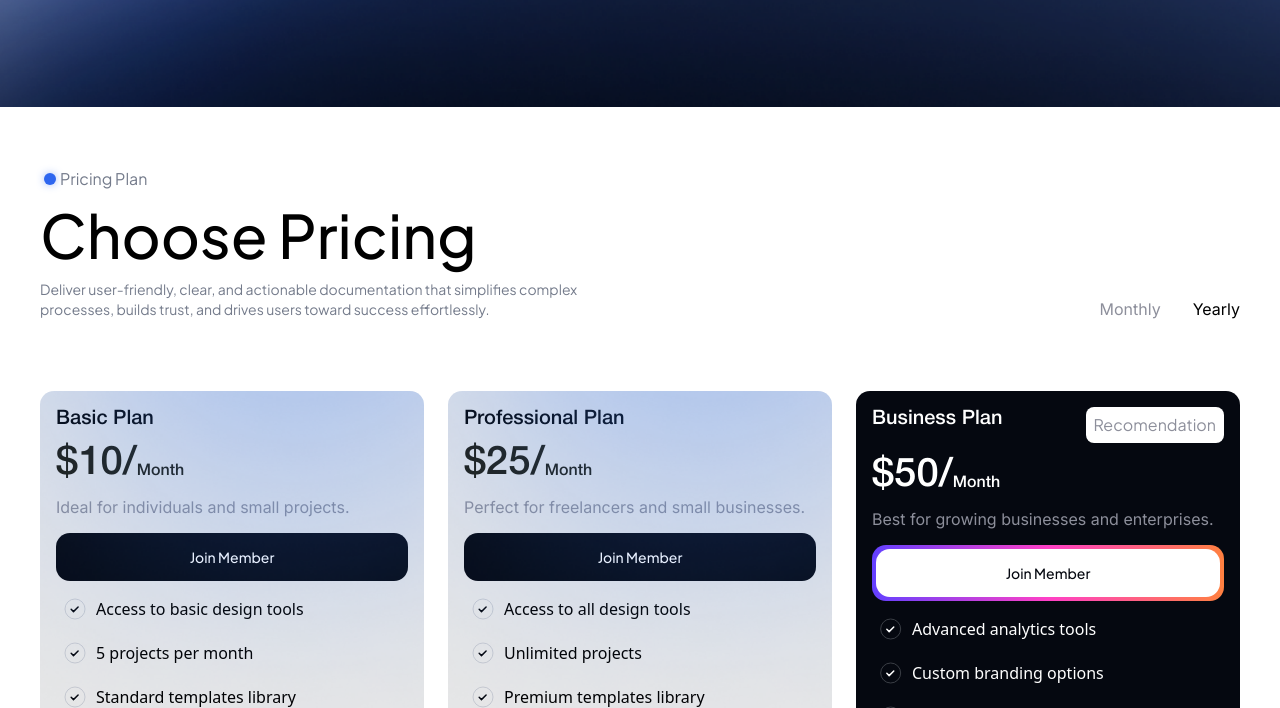
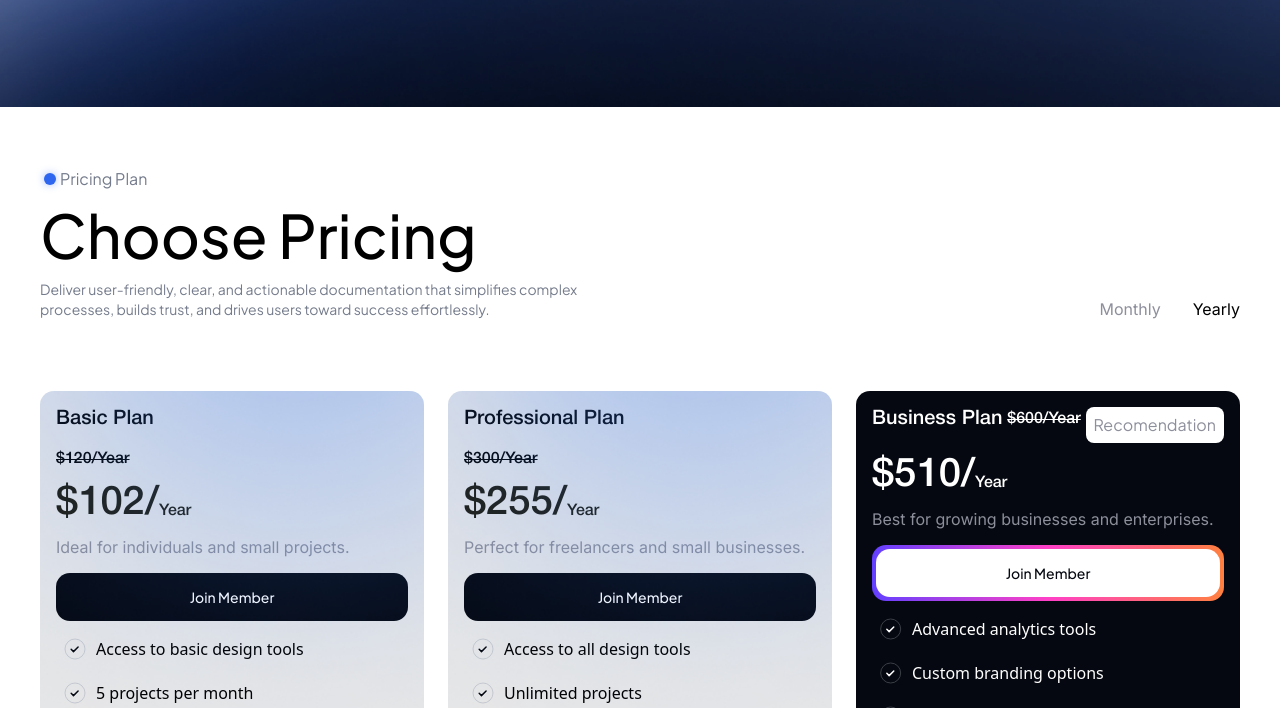
Before and after one commit to arsa24/slicing-ui-mangcoding, a website built with Vite: page index.html in a window 1280 px wide. Both pictures are taken after a click on the button "Yearly". Shown: the part 3968-4676 px from the top of the page. Built offline with nearby package versions, Linux system fonts and the light colour scheme; some packages are replaced by stand-ins of ours.

Commit message:
update card pricing

```diff
--- a/index.html
+++ b/index.html
@@ -441,13 +441,14 @@
           <div class="grid md:grid-cols-3 gap-6 mt-10">
             <!-- basic plan -->
             <div
-              class="bg-[#e7e7e7] overflow-hidden pb-2 rounded-[14px] relative basic"
+              class="bg-[#e7e7e7] overflow-hidden pb-2 rounded-[14px] relative card-price"
+              id="basic"
             >
               <div class="absolute w-full">
                 <img src="./src/assets/ellipse.png" alt="" class="w-full" />
               </div>
               <div
-                class="p-4 grid gap-4 z-50 plan-card"
+                class="p-4 grid gap-4 z-50 plan-card font-halvetica-neue"
                 data-month="10"
                 data-year="120"
               >
@@ -495,13 +496,14 @@
 
             <!-- preffesional -->
             <div
-              class="bg-[#e7e7e7] overflow-hidden pb-2 rounded-[14px] relative proffesional"
+              class="bg-[#e7e7e7] overflow-hidden pb-2 rounded-[14px] relative card-price"
+              id="proffesional"
             >
               <div class="absolute w-full">
                 <img src="./src/assets/ellipse.png" alt="" class="w-full" />
               </div>
               <div
-                class="p-4 grid gap-4 z-50 plan-card"
+                class="p-4 grid gap-4 z-50 plan-card font-halvetica-neue"
                 data-month="25"
                 data-year="300"
               >
@@ -553,10 +555,13 @@
 
             <!-- bussiness -->
 
-            <div class="bg-[#050810] pb-2 rounded-[14px] bussiness">
+            <div
+              class="bg-[#050810] pb-2 rounded-[14px] card-price"
+              id="bussiness"
+            >
               <div class="p-4 grid gap-4">
                 <div
-                  class="flex justify-between plan-card"
+                  class="flex justify-between plan-card font-halvetica-neue text-white"
                   data-year="600"
                   data-month="50"
                 >
@@ -571,6 +576,7 @@
                     Recomendation
                   </p>
                 </div>
+
                 <div class="flex font-halvetica-neue items-end text-white">
                   <p
                     class="font-medium text-[40px] self-end leading-[34px] price"
--- a/src/script.js
+++ b/src/script.js
@@ -37,23 +37,40 @@ acordions.forEach((item, i) => {
 });
 
 // plan
-
+const cards = document.querySelectorAll(".card-price");
 const month = document.querySelector("#monthly");
 const year = document.querySelector("#yearly");
+const timeSubs = document.querySelectorAll(".time");
+const dataPlan = document.querySelectorAll(".plan-card");
+const price = document.querySelectorAll(".price");
+
+const discPlan = document.querySelectorAll(".plan-card h3");
 
 function updatePricing(plan) {
-  const discount = 15;
+  cards.forEach((e, i) => {
+    const p = dataPlan[i].getAttribute("data-year");
+    const discount = 15;
+    const calcDisc = p - (discount * p) / 100;
+    const discPrice = document.createElement("p");
+    const existingDisc = discPlan[i].parentElement.querySelector(".disc");
 
-  const planCards = document.querySelectorAll(".plan-card");
+    if (plan == "Month") {
+      if (existingDisc) {
+        existingDisc.remove();
+      }
+      price[i].innerHTML = `$${dataPlan[i].getAttribute("data-month")}/`;
+      timeSubs[i].innerHTML = "Month";
+      discPrice.remove();
+    } else {
+      if (!existingDisc) {
+        const discPrice = document.createElement("p");
+        discPrice.textContent = `$${p}/Year`;
+        discPrice.className = "disc";
+        discPlan[i].insertAdjacentElement("afterend", discPrice);
+      }
 
-  planCards.forEach((card) => {
-    const dataMonth = parseFloat(card.getAttribute("data-month"));
-    const dataYear = parseFloat(card.getAttribute("data-year"));
-    const priceElement = card.querySelector(".price");
-    const timeElement = card.querySelector(".time");
-
-    if (plan === "Month") {
-    } else if (plan === "Year") {
+      price[i].innerHTML = `$${calcDisc}/`;
+      timeSubs[i].innerHTML = "Year";
     }
   });
 }
--- a/src/style.css
+++ b/src/style.css
@@ -100,3 +100,7 @@ html.lenis {
 .active-acordion button svg {
   transform: rotate(180deg);
 }
+
+.disc {
+  @apply line-through;
+}
```
